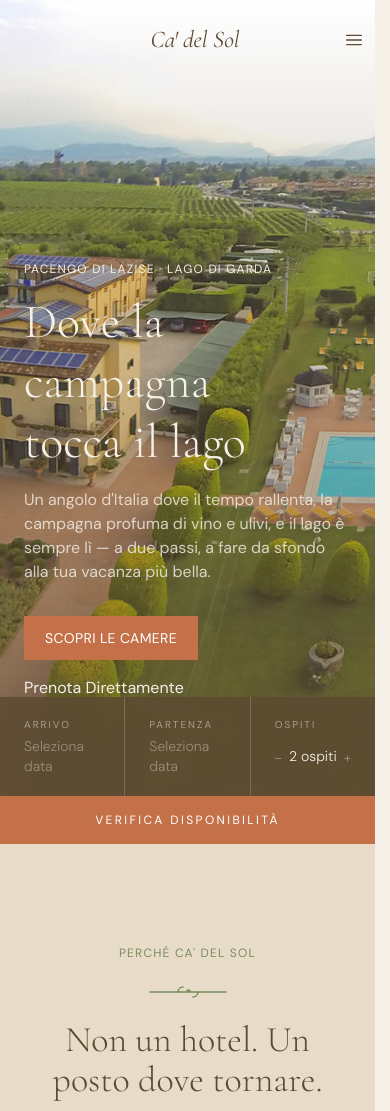
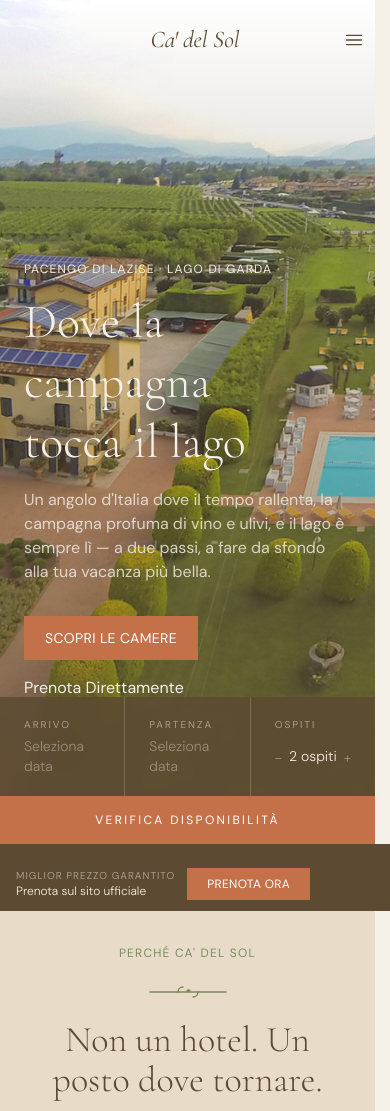
Before and after one commit to MadRichi/relaisdelsol, a Next.js app: page / in a window 390 px wide. Shown: the top 1111 px of the page. Built offline with nearby package versions, Linux system fonts and the light colour scheme.

Commit message:
feat: agriglamping page, sticky booking bar mobile, navbar theme system

```diff
--- a/src/app/camere/page.tsx
+++ b/src/app/camere/page.tsx
@@ -3,6 +3,7 @@ import Button from "@/components/ui/Button";
 import SectionLabel from "@/components/ui/SectionLabel";
 import RoomCard from "@/components/cards/RoomCard";
 import { rooms } from "@/lib/content/rooms";
+import Link from "next/link";
 
 export const metadata = {
   title: "Camere | Agriturismo Ca' del Sol — Lazise, Lago di Garda",
@@ -85,19 +86,27 @@ export default function CamerePage() {
       </section>
 
       <section className="bg-sol-terracotta py-16 text-center">
-        <div className="flex flex-col items-center px-6">
+        <div className="px-6">
           <SectionLabel>
             <span className="text-sol-cream/70">Prenota direttamente</span>
           </SectionLabel>
           <h2 className="mt-3 font-serif text-3xl font-light text-sol-cream md:text-4xl">
             Miglior prezzo garantito sul sito ufficiale
           </h2>
-          <Button
-            href={BOOKING_URL}
-            className="mt-6 block bg-sol-cream px-8 py-4 text-sol-bark hover:bg-sol-sand"
-          >
-            Verifica disponibilità
-          </Button>
+          <div className="mt-8 flex flex-col items-center gap-4">
+            <Button
+              href={BOOKING_URL}
+              className="rounded-none bg-sol-cream px-8 py-4 uppercase tracking-wide text-sol-bark hover:bg-sol-sand"
+            >
+              Verifica disponibilità
+            </Button>
+            <p className="mt-2 font-sans text-xs text-sol-cream/60">
+              Oppure chiamaci:{" "}
+              <Link href="tel:+390456490008" className="underline underline-offset-2">
+                +39 045 649 0008
+              </Link>
+            </p>
+          </div>
         </div>
       </section>
     </main>
--- a/src/app/layout.tsx
+++ b/src/app/layout.tsx
@@ -1,5 +1,6 @@
 import type { Metadata } from "next";
 import type { ReactNode } from "react";
+import StickyBookingBar from "@/components/booking/StickyBookingBar";
 import Footer from "@/components/layout/Footer";
 import Navbar from "@/components/layout/Navbar";
 import { NavbarThemeProvider } from "@/lib/navbar-theme";
@@ -35,6 +36,7 @@ export default function RootLayout({ children }: RootLayoutProps) {
           <Navbar />
           <main>{children}</main>
           <Footer />
+          <StickyBookingBar />
         </NavbarThemeProvider>
       </body>
     </html>
--- /dev/null
+++ b/src/components/booking/StickyBookingBar.tsx
@@ -0,0 +1,49 @@
+"use client";
+
+import { useEffect, useState } from "react";
+
+const BOOKING_URL =
+  "https://be.bookingexpert.it/book/simple/noavail?hotel=42837&layout=14194&lang=it&currency=EUR";
+
+export default function StickyBookingBar() {
+  const [isVisible, setIsVisible] = useState(false);
+
+  useEffect(() => {
+    const onScroll = () => {
+      setIsVisible(window.scrollY > 300);
+    };
+
+    onScroll();
+    window.addEventListener("scroll", onScroll, { passive: true });
+
+    return () => {
+      window.removeEventListener("scroll", onScroll);
+    };
+  }, []);
+
+  return (
+    <div
+      className={`fixed bottom-0 left-0 right-0 z-50 min-h-[64px] bg-sol-bark px-4 py-3 pb-[env(safe-area-inset-bottom)] flex items-center transition-transform duration-300 md:hidden ${
+        isVisible ? "translate-y-0" : "translate-y-full"
+      }`}
+    >
+      <div className="flex items-center justify-between gap-3">
+        <div className="flex flex-col justify-center py-3">
+          <span className="font-sans text-[10px] uppercase tracking-widest text-sol-cream/50">
+            Miglior prezzo garantito
+          </span>
+          <span className="font-sans text-xs font-light text-sol-cream">
+            Prenota sul sito ufficiale
+          </span>
+        </div>
+        <button
+          type="button"
+          onClick={() => window.open(BOOKING_URL, "_blank")}
+          className="my-1 rounded-none bg-sol-terracotta px-5 py-2 font-sans text-xs uppercase tracking-wide text-white flex items-center justify-center"
+        >
+          Prenota Ora
+        </button>
+      </div>
+    </div>
+  );
+}
```
